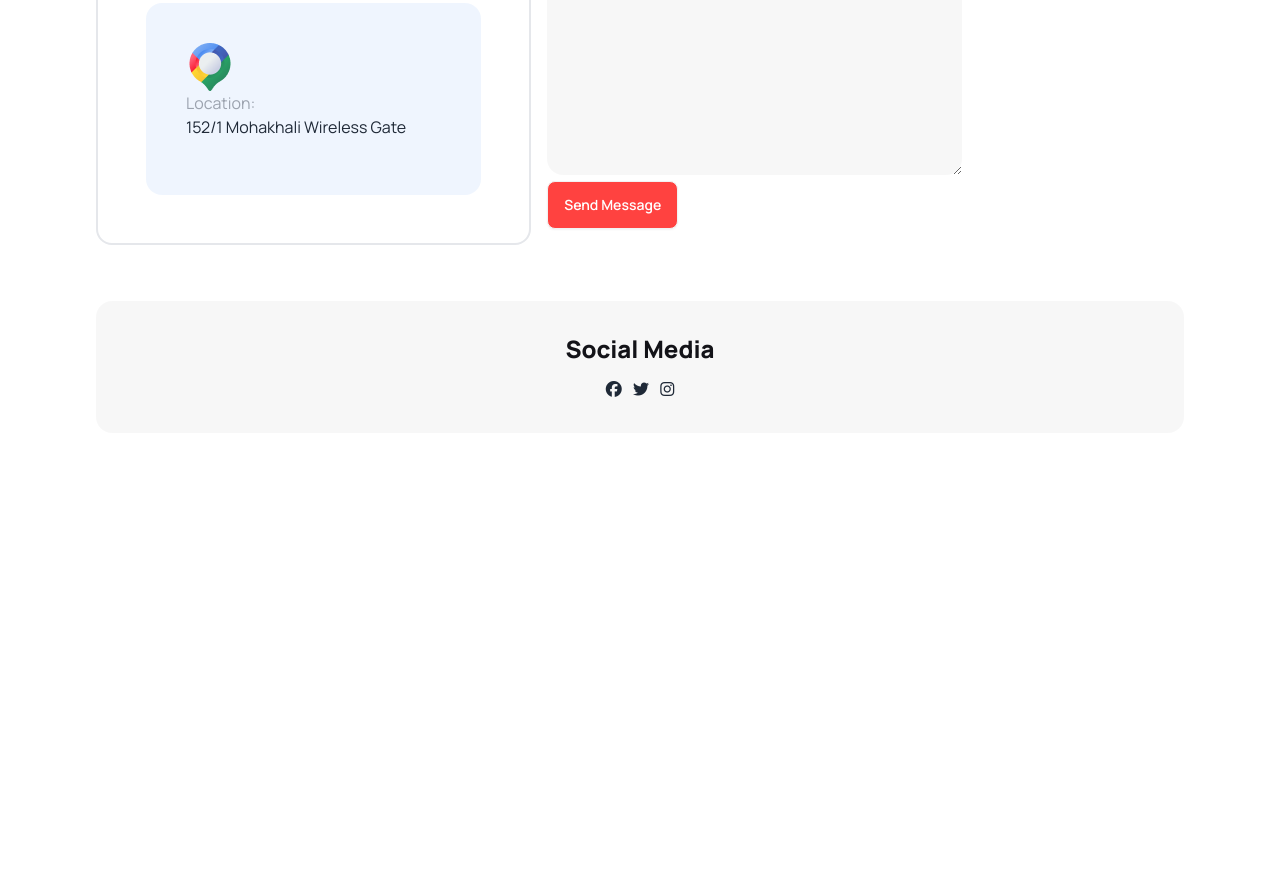
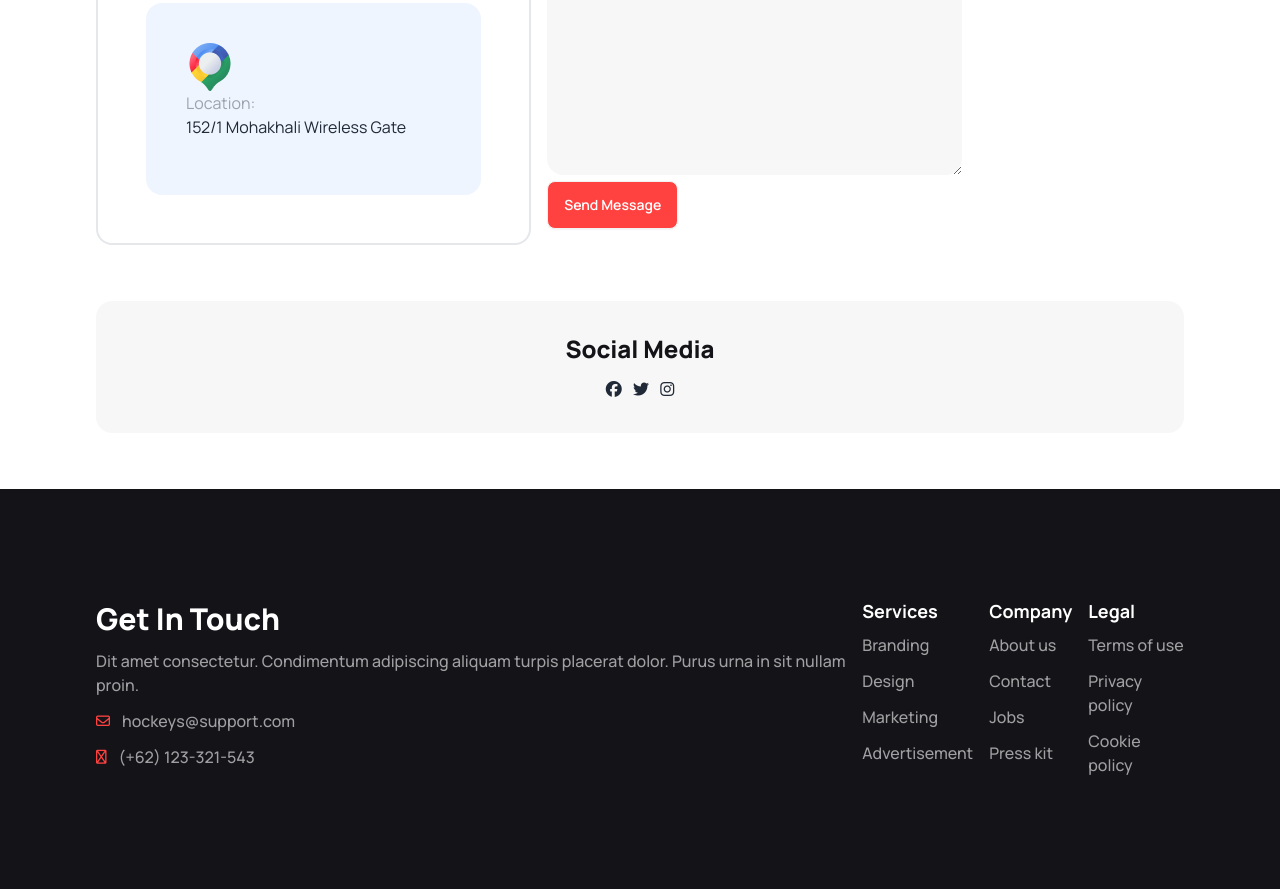
Before and after one commit to nichtmehr99/hockey-club-a3, a plain HTML site: page index.html in a window 1280 px wide. Shown: the part 4417-5306 px from the top of the page. Before the commit the page ends 4906 px from the top, so only its background shows below. Drawn offline with nearby package versions, Linux system fonts and the light colour scheme.

Commit message:
footer done

```diff
--- a/index.html
+++ b/index.html
@@ -31,6 +31,7 @@
       href="https://fonts.googleapis.com/css2?family=Manrope:wght@400;500;600;700;800&display=swap"
       rel="stylesheet"
     />
+    <!-- font awesome kit -->
     <script
       src="https://kit.fontawesome.com/932a40fb4e.js"
       crossorigin="anonymous"
@@ -629,6 +630,43 @@
         </div>
       </section>
     </main>
-    <footer></footer>
+    <!-- footer Section -->
+    <footer class="footer text-white flex justify-around lg:px-24 lg:py-28 bg-base-200 text-base-content bg-[#131318]">
+      <aside class="gap-y-3">
+        <h2 class="text-3xl text-white font-extrabold">Get In Touch</h2>
+        <p class="text-base font-medium text-[#FFFFFF99]">Dit amet consectetur. Condimentum  adipiscing aliquam turpis placerat dolor. Purus urna in sit nullam proin.
+        </p>
+        <div class="flex gap-3 items-center">
+          <i class="fa-regular fa-envelope text-color2"></i> <p class="text-base font-medium text-[#FFFFFF99]">hockeys@support.com</p>
+        </div>
+        <div class="flex gap-3 items-center">
+          <i class="fa-regular fa-phone text-color2"></i>
+          <p class="text-base font-medium text-[#FFFFFF99]">(+62) 123-321-543</p>
+        </div>
+      </aside>
+      <!-- colum 1 -->
+      <nav class="gap-y-3">
+        <header class="text-white font-bold text-[18px]">Services</header>
+        <a class="link link-hover text-base font-medium text-[#FFFFFF99]">Branding</a>
+        <a class="link link-hover text-base font-medium text-[#FFFFFF99]">Design</a>
+        <a class="link link-hover text-base font-medium text-[#FFFFFF99]">Marketing</a>
+        <a class="link link-hover text-base font-medium text-[#FFFFFF99]">Advertisement</a>
+      </nav>
+      <!-- colum 2 -->
+      <nav class="gap-y-3">
+        <header class="text-white font-bold text-[18px]">Company</header>
+        <a class="link link-hover text-base font-medium text-[#FFFFFF99]">About us</a>
+        <a class="link link-hover text-base font-medium text-[#FFFFFF99]">Contact</a>
+        <a class="link link-hover text-base font-medium text-[#FFFFFF99]">Jobs</a>
+        <a class="link link-hover text-base font-medium text-[#FFFFFF99]">Press kit</a>
+      </nav>
+       <!--colum 3  -->
+      <nav class="gap-y-3">
+        <header class="text-white font-bold text-[18px]">Legal</header>
+        <a class="link link-hover text-base font-medium text-[#FFFFFF99]">Terms of use</a>
+        <a class="link link-hover text-base font-medium text-[#FFFFFF99]">Privacy policy</a>
+        <a class="link link-hover text-base font-medium text-[#FFFFFF99]">Cookie policy</a>
+      </nav>
+    </footer>
   </body>
 </html>
```
